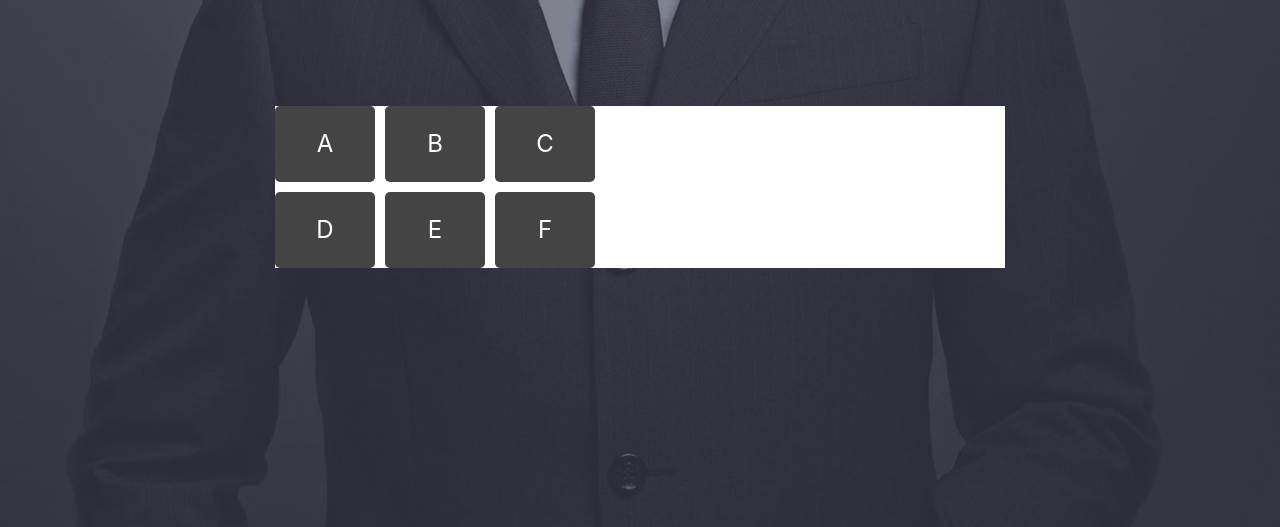
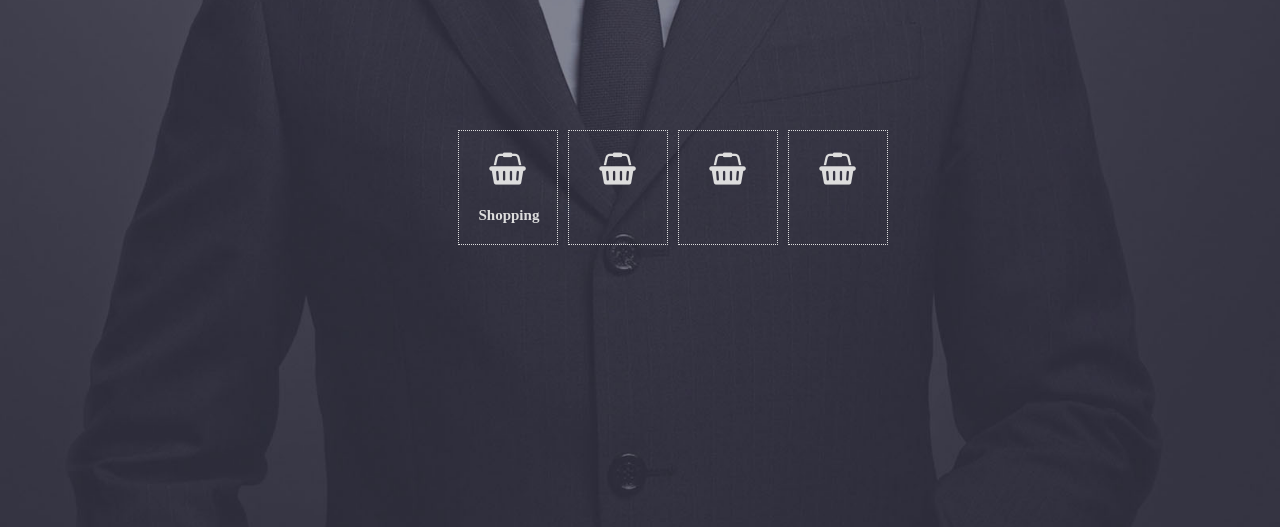
Before and after one commit to HankMiao/moneygui, a website with bundled scripts: page grid.html in a window 1280 px wide. Shown: the part 213-740 px from the top of the page. Built offline with nearby package versions, Linux system fonts and the light colour scheme.

Commit message:
recommit

```diff
--- a/grid.html
+++ b/grid.html
@@ -47,18 +47,33 @@ hr.style3 {
 
 .wrapper {
   display: grid;
-  grid-template-columns: 100px 100px 100px;
+  grid-template-columns: 100px 100px 100px 100px;
   grid-gap: 10px;
-  background-color: #fff;
-  color: #444;
+  background:rgba(0,0,0,0);
+    margin: auto;
+    width: 50%;
+
 }
 
 .box {
-  background-color: #444;
-  color: #fff;
-  border-radius: 5px;
+  /*background-color: #555;*/
+    background:rgba(150,150,150,0);
+  color: #ddd;
   padding: 20px;
   font-size: 150%;
+  border-style: dotted;
+  border-width: 1.5px;
+  border-color: #ddd;
+
+
+}
+
+.smalltext {
+	font: 15px arial bold;
+	font-weight: bold;
+	font-family: proxima-nova;
+	margin-top: 20px;
+
 }
 
 
@@ -89,12 +104,11 @@ hr.style3 {
             <div class="col-lg-8 mx-auto">
 
 <div class="wrapper">
-  <div class="box a">A</div>
-  <div class="box b">B</div>
-  <div class="box c">C</div>
-  <div class="box d">D</div>
-  <div class="box e">E</div>
-  <div class="box f">F</div>
+  <div class="box a"><i class="fa fa-shopping-basket fa-lg" aria-hidden="true"></i><div class="smalltext">Shopping</div></div>
+  <div class="box b"><i class="fa fa-shopping-basket fa-lg" aria-hidden="true"></i></div>
+  <div class="box c"><i class="fa fa-shopping-basket fa-lg" aria-hidden="true"></i></div>
+  <div class="box d"><i class="fa fa-shopping-basket fa-lg" aria-hidden="true"></i></div>
+
 </div>
 
             </div>
```
